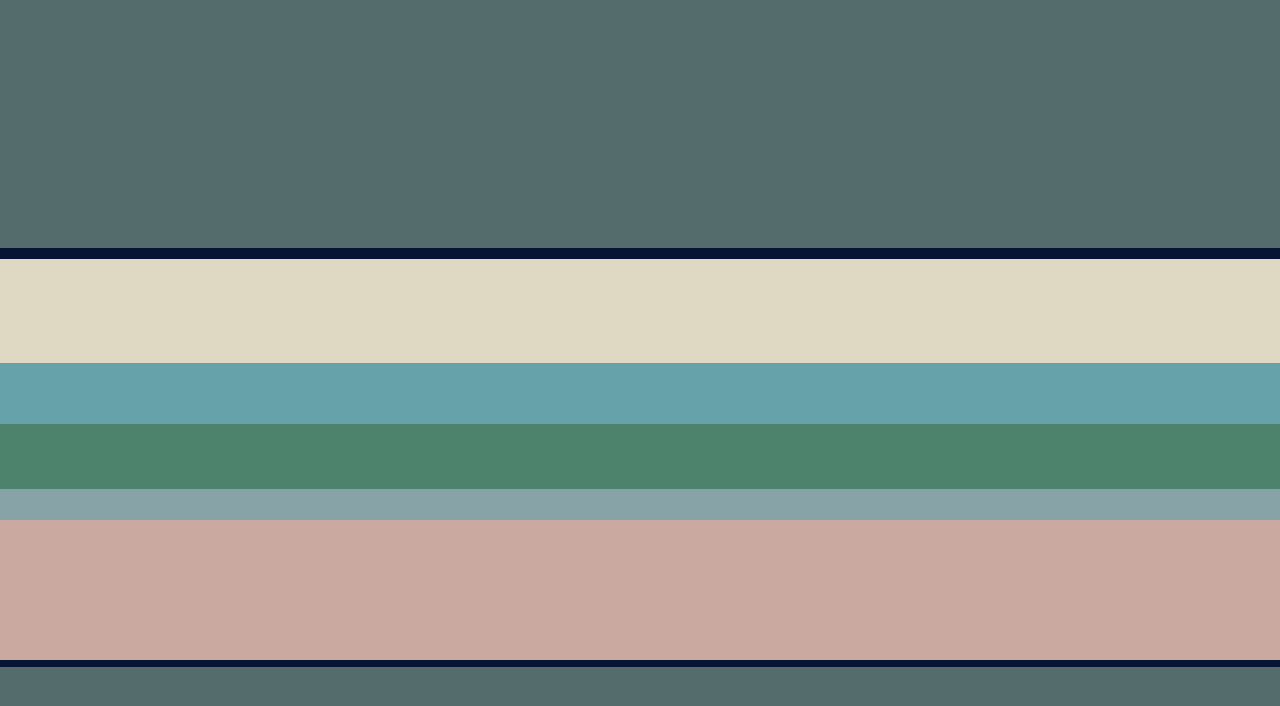
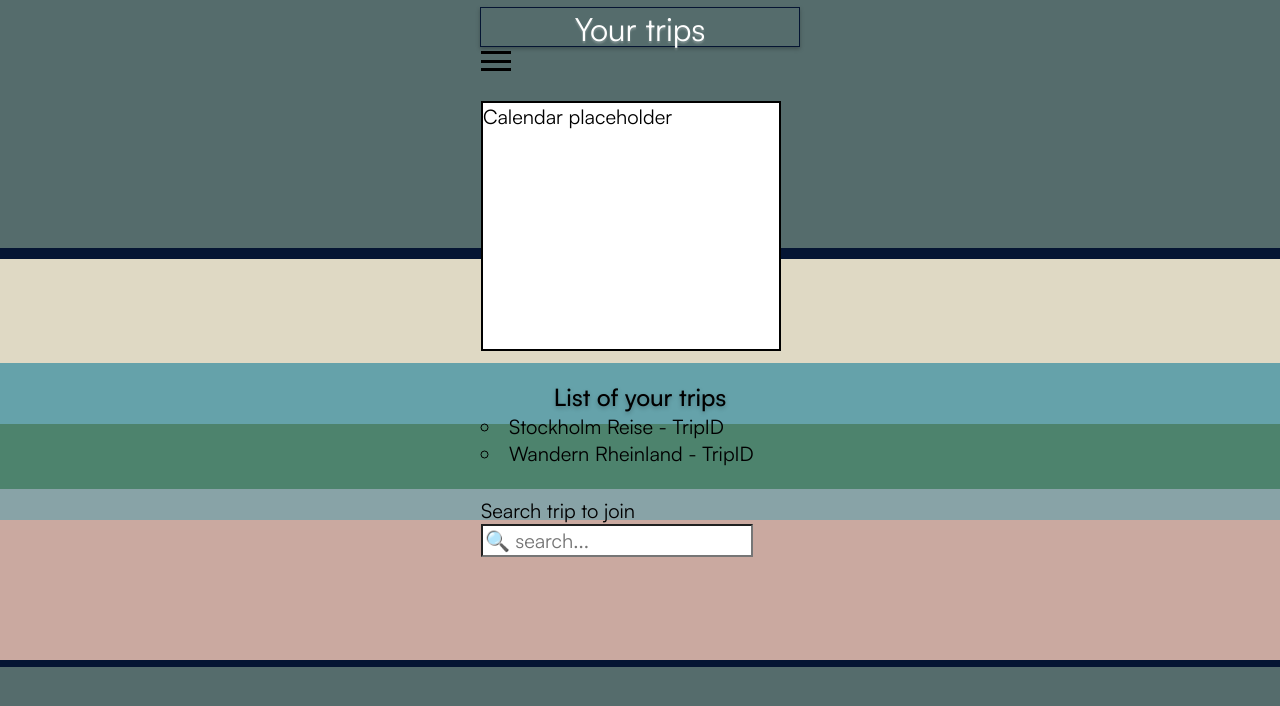
Before and after one commit to coding-bootcamps-eu/final-project-2024-01-herding-cats, a Vue app: page /AllTravels in a window 1280 px wide. Before the commit this address had no page. Shown: the top 706 px of the page. Built offline with nearby package versions, Linux system fonts and the light colour scheme.

Commit message:
feat: allTrips vue

```diff
--- a/package.json
+++ b/package.json
@@ -12,6 +12,7 @@
   },
   "dependencies": {
     "@popperjs/core": "^2.11.8",
+    "@syncfusion/ej2-vue-calendars": "^25.1.39",
     "pinia": "^2.1.7",
     "v-calendar": "^3.1.2",
     "vue": "^3.4.21",
--- a/src/router/index.js
+++ b/src/router/index.js
@@ -7,7 +7,7 @@ import TripOverview from '@/views/TripOverview.vue'
 import StartPage from '@/views/StartPage.vue'
 import TransportView from '@/views/TransportView.vue'
 import ActivityView from '@/views/ActivityView.vue'
-import TravelOverview from '@/views/TravelOverview.vue'
+import AllTravels from '@/views/AllTravels.vue'
 
 const router = createRouter({
   history: createWebHistory(import.meta.env.BASE_URL),
@@ -18,9 +18,9 @@ const router = createRouter({
       component: StartPage
     },
     {
-      path: '/TravelOverview',
-      name: 'traveloverview',
-      component: TravelOverview
+      path: '/AllTravels',
+      name: 'alltravels',
+      component: AllTravels
     },
     {
       path: '/notes',
--- /dev/null
+++ b/src/views/AllTravels.vue
@@ -0,0 +1,130 @@
+<template>
+  <div class="container">
+    <h2>Your trips</h2>
+
+    <div @mouseover="showSidebar = true" @mouseleave="hideSidebar" class="hamburger-menu">
+      <div class="line"></div>
+      <div class="line"></div>
+      <div class="line"></div>
+    </div>
+
+    <transition name="slide">
+      <div v-show="showSidebar" class="sidebar">
+        <ul>
+          <li>Log Out</li>
+          <li><router-link to="/notes">Link zu NotesVue</router-link></li>
+          <li>Neue Reise erstellen</li>
+        </ul>
+      </div>
+    </transition>
+
+    <div class="calendar-placeholder">Calendar placeholder</div>
+
+    <div class="calendar-list">
+      <h3>List of your trips</h3>
+      <ul>
+        <li>Stockholm Reise - TripID</li>
+        <li>Wandern Rheinland - TripID</li>
+      </ul>
+    </div>
+
+    <form>
+      <label for="fname">Search trip to join</label>
+      <input
+        type="search"
+        placeholder="&#x1F50D; search..."
+        id="fname"
+        name="fname"
+        @keyup="searchPublicTrip"
+      />
+    </form>
+  </div>
+</template>
+
+<script>
+export default {
+  data() {
+    return {
+      showSidebar: false
+    }
+  },
+  methods: {
+    hideSidebar() {
+      setTimeout(() => {
+        this.showSidebar = false
+      }, 1000)
+    }
+  }
+}
+</script>
+
+<style scoped>
+.hamburger-menu {
+  width: 30px;
+  height: 20px;
+  display: flex;
+  flex-direction: column;
+  justify-content: space-between;
+  cursor: pointer;
+}
+
+.line {
+  width: 100%;
+  height: 3px;
+  background-color: #000;
+}
+
+.sidebar {
+  position: fixed;
+  top: 0;
+  left: 0;
+  width: 200px;
+  height: 100%;
+  background-color: whitesmoke;
+  box-shadow: 0 0 10px rgba(0, 0, 0, 0.1);
+}
+
+.slide-enter-active {
+  transition: transform 0.3s;
+}
+
+.slide-leave-active {
+  transition: transform 1s;
+}
+
+.slide-enter,
+.slide-leave-to {
+  transform: translateX(-200px);
+}
+
+.calendar-placeholder {
+  width: 30rem;
+  height: 25rem;
+  background-color: white;
+  border: 2px solid black;
+  margin-top: 3rem;
+}
+
+.calendar-list {
+  margin-top: 3rem;
+}
+
+.calendar-list ul li {
+  list-style-position: inside;
+  list-style-type: circle;
+}
+
+input[type='submit'] {
+  font-size: 1.3em;
+  padding: 5px 12px;
+  font-weight: 300;
+  color: grey;
+  border: 1px solid silver;
+  background-image: linear-gradient(to top, gainsboro 0%, white 90%);
+  border-radius: 20px;
+}
+
+form {
+  margin-top: 3rem;
+}
+</style>
--- a/src/views/TravelOverview.vue
+++ /dev/null
@@ -1,83 +0,0 @@
-<template>
-  <h2>Your journeys</h2>
-  <div class="calendar">
-    <v-calendar :attributes="attributes" is-double-paned> </v-calendar>
-  </div>
-</template>
-
-<script>
-import { getExampleMonthComps } from '@/utils/helpers'
-export default {
-  data() {
-    const { thisMonth, thisMonthYear, nextMonth, nextMonthYear } = getExampleMonthComps()
-    return {
-      attributes: [
-        {
-          highlight: {
-            backgroundColor: '#ff8080', // Red
-            borderColor: '#ff6666',
-            borderWidth: '2px',
-            borderStyle: 'solid'
-          },
-          contentStyle: {
-            color: 'white'
-          },
-          dates: [
-            // Use date ranges
-            {
-              start: new Date(thisMonthYear, thisMonth, 1),
-              end: new Date(thisMonthYear, thisMonth, 4)
-            },
-            // Or single dates
-            new Date(nextMonthYear, nextMonth, 6),
-            new Date(nextMonthYear, nextMonth, 23)
-          ]
-        },
-        {
-          highlight: {
-            backgroundColor: '#9f80ff', // Purple
-            borderColor: '#8c66ff',
-            borderWidth: '2px'
-          },
-          contentStyle: {
-            color: 'white'
-          },
-          dates: [
-            new Date(thisMonthYear, thisMonth, 1),
-            new Date(thisMonthYear, thisMonth, 10),
-            new Date(thisMonthYear, thisMonth, 12),
-            {
-              start: new Date(nextMonthYear, nextMonth, 22),
-              end: new Date(nextMonthYear, nextMonth, 26)
-            }
-          ]
-        },
-        {
-          highlight: {
-            backgroundColor: '#66b3cc', // Turquoise
-            borderColor: '#53a9c6',
-            borderWidth: '2px',
-            borderRadius: '5px'
-          },
-          contentStyle: {
-            color: 'white'
-          },
-          dates: [
-            new Date(thisMonthYear, thisMonth, 14),
-            {
-              start: new Date(thisMonthYear, thisMonth, 24),
-              end: new Date(thisMonthYear, thisMonth, 25)
-            },
-            new Date(thisMonthYear, thisMonth, 28),
-            new Date(nextMonthYear, nextMonth, 4),
-            {
-              start: new Date(nextMonthYear, nextMonth, 16),
-              end: new Date(nextMonthYear, nextMonth, 17)
-            }
-          ]
-        }
-      ]
-    }
-  }
-}
-</script>
```
Also changed, not shown: 1 other file (tests, documents, lock files or other folders).
